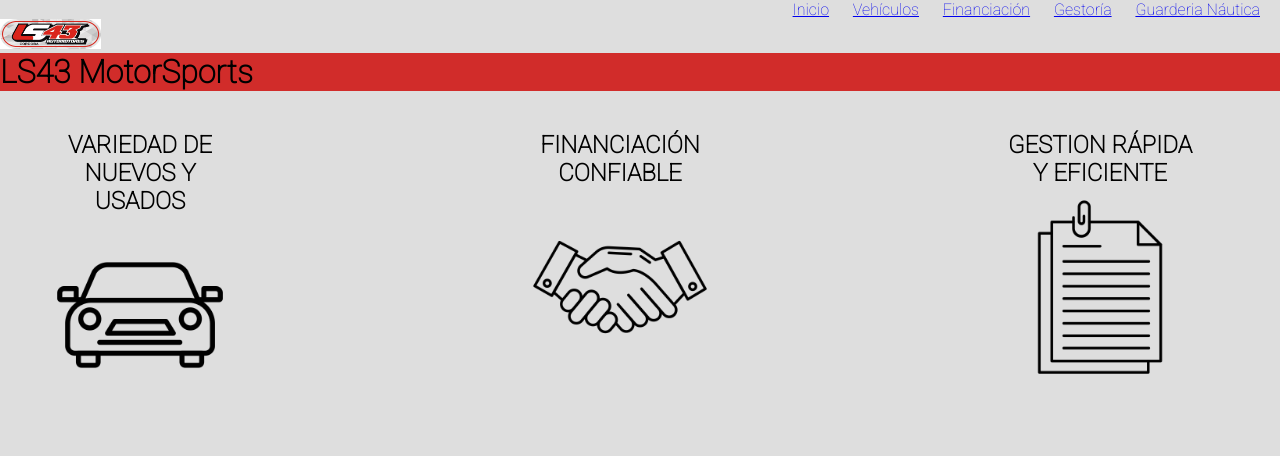
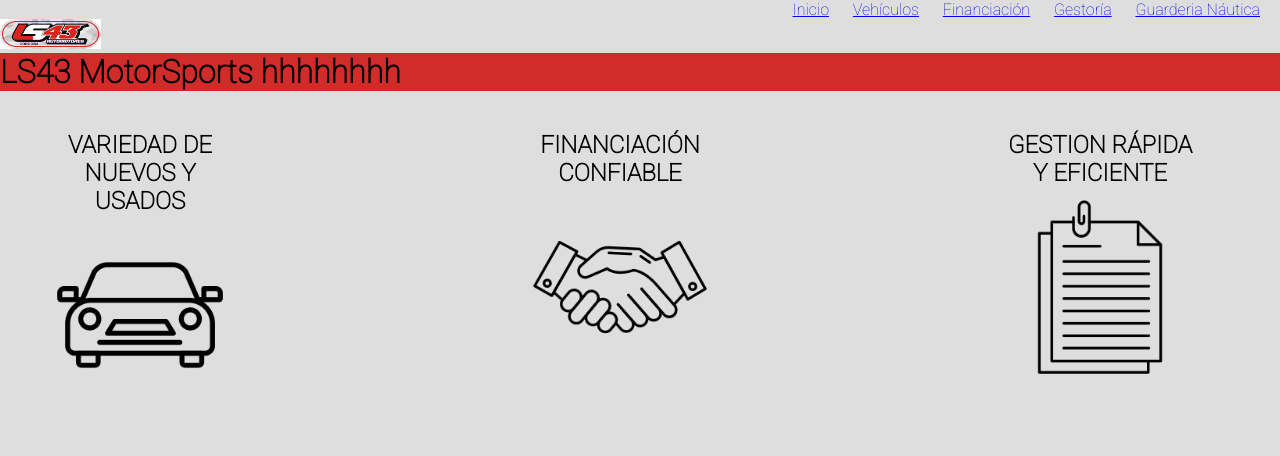
Before and after one commit to mrindertsma/LS43-MotorSports, a plain HTML site: page index.html in a window 1280 px wide. Shown: the top 456 px of the page. Drawn offline with Linux system fonts and the light colour scheme.

Commit message:
probando

```diff
--- a/index.html
+++ b/index.html
@@ -31,7 +31,7 @@
 
 </head>
 <body>
-   <h1>LS43 MotorSports</h1>
+   <h1>LS43 MotorSports hhhhhhhh</h1>
 
 <main class="mainHome">
 
```
